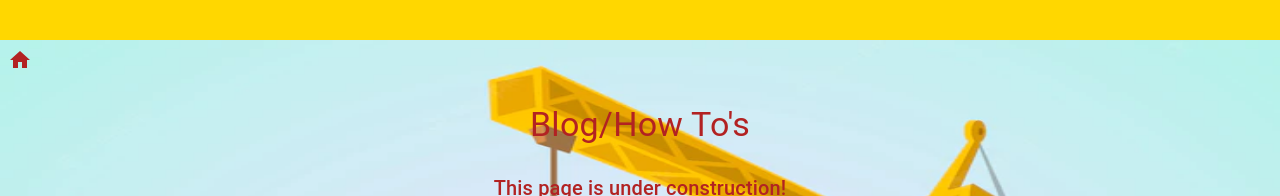
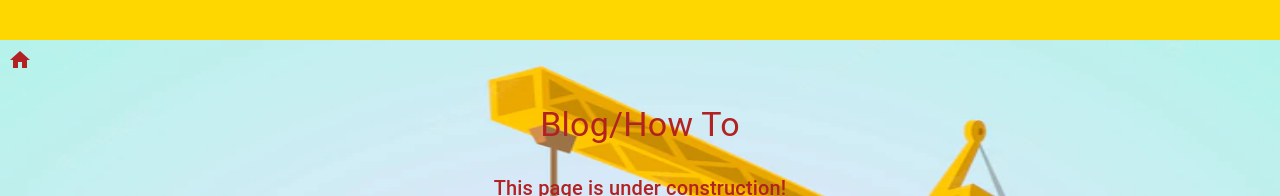
Before and after one commit to tommyj99/tommyj-site, a Next.js app: page /blog in a window 1280 px wide. Shown: the top 196 px of the page. Built offline with nearby package versions, Linux system fonts and the light colour scheme.

Commit message:
fixed blog page

```diff
--- a/pages/blog.js
+++ b/pages/blog.js
@@ -45,7 +45,7 @@ const Blog = () => {
           }}
           variant="h4"
         >
-          Blog/How To's
+          Blog/How To
         </Typography>
         <Typography
           style={{
```
